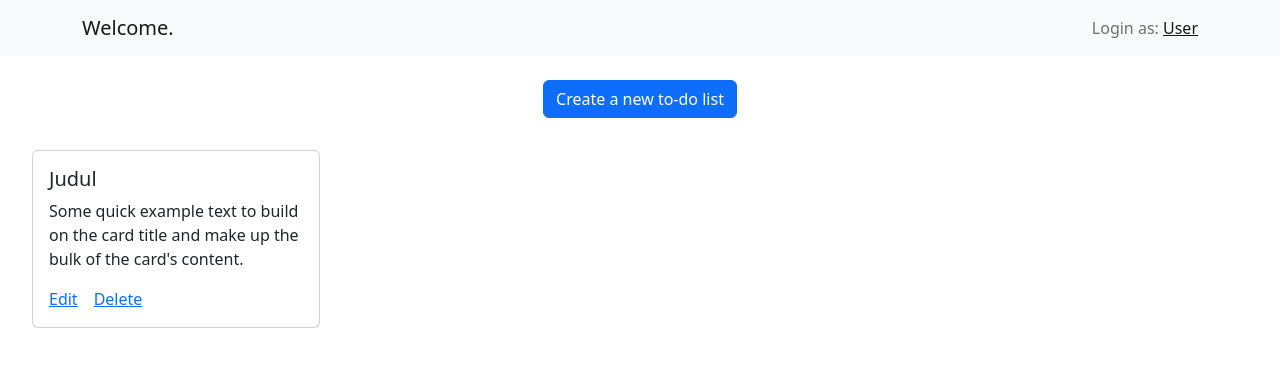
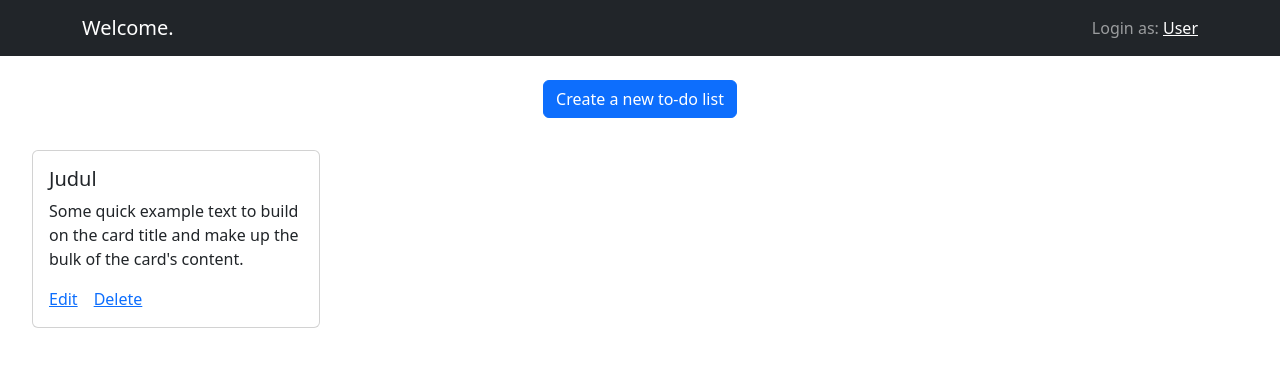
Before and after one commit to salsabilaathika-97/Mock-Test-Login, a React (Create React App) app: page /home in a window 1280 px wide. Shown: the top 366 px of the page. Built offline with nearby package versions, Linux system fonts and the light colour scheme.

Commit message:
change navbar color

```diff
--- a/src/components/Navigation/Navigation.js
+++ b/src/components/Navigation/Navigation.js
@@ -3,7 +3,7 @@ import Navbar from 'react-bootstrap/Navbar'
 
 const Navigation = () => {
     return (
-        <Navbar bg="light">
+        <Navbar bg="dark" variant="dark">
             <Container>
                 <Navbar.Brand>
                     Welcome.
```
